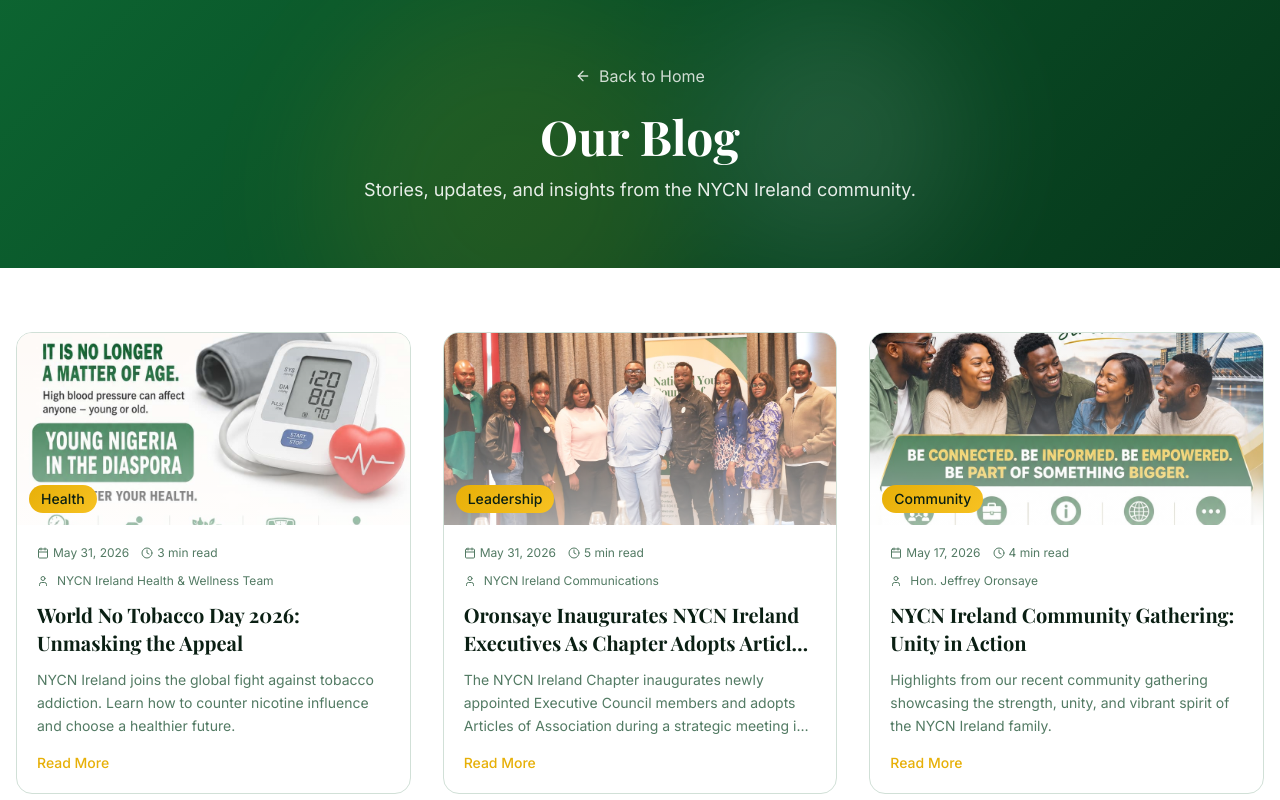
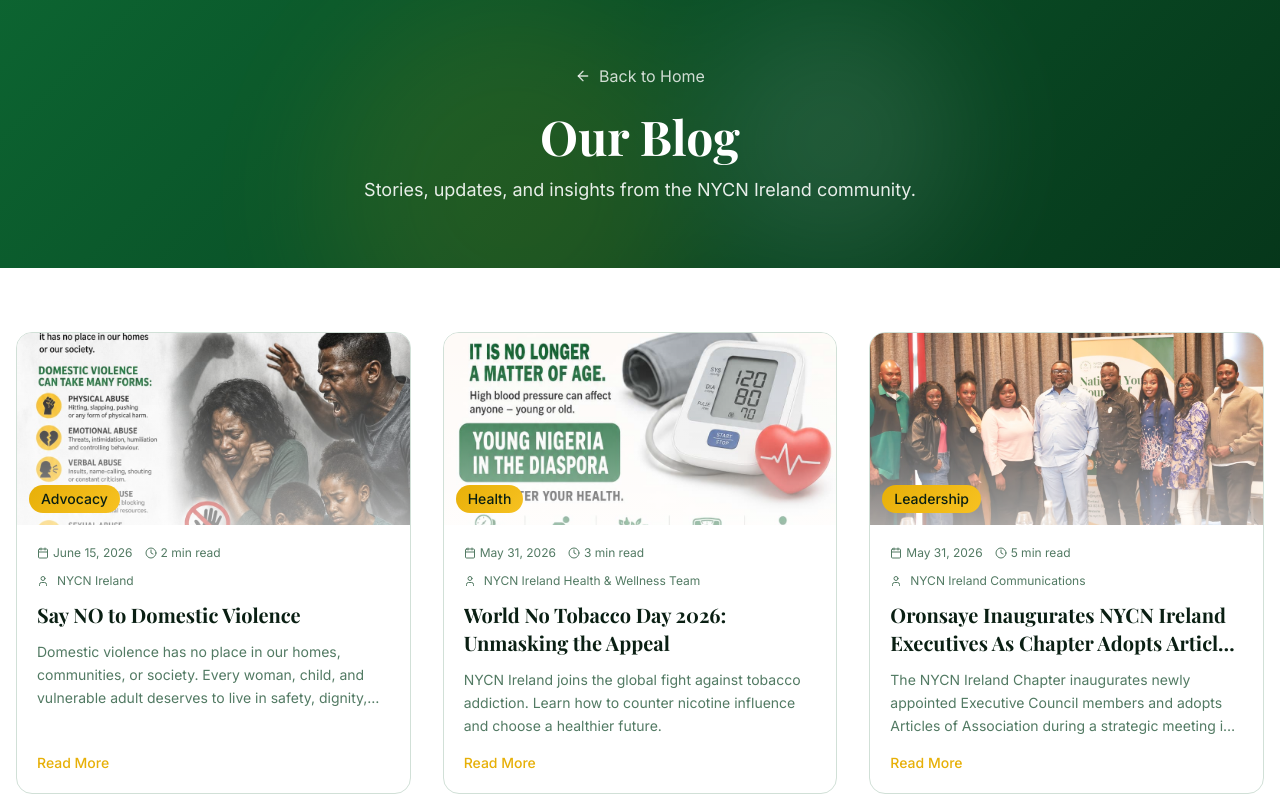
Before and after one commit to glorino/NYCN, a React (Vite) app: page /blog in a window 1280 px wide. Shown: the top 800 px of the page. Built offline with nearby package versions, Linux system fonts and the light colour scheme; the HTML template or start-up script is replaced by a standard one.

Commit message:
Add blog post: Say NO to Domestic Violence

```diff
--- a/src/pages/BlogPage.tsx
+++ b/src/pages/BlogPage.tsx
@@ -5,6 +5,27 @@
 const POSTS_PER_PAGE = 6;
 
 const posts = [
+  {
+    id: 13,
+    title: 'Say NO to Domestic Violence',
+    excerpt: 'Domestic violence has no place in our homes, communities, or society. Every woman, child, and vulnerable adult deserves to live in safety, dignity, and respect.',
+    content: `🚫 Say NO to Domestic Violence!
+
+Domestic violence has no place in our homes, communities, or society. Every woman, child, and vulnerable adult deserves to live in safety, dignity, and respect.
+
+As Nigerian youths in Ireland, we stand united against all forms of abuse and violence. Together, we can raise awareness, support victims, and build a community founded on compassion, equality, and justice.
+
+Join us in creating a safer future for everyone.
+
+🌍 Become part of the movement: www.nycnireland.ie
+
+#EndDomesticViolence #SayNoToAbuse #ProtectWomenAndChildren #SupportVictims #NYCNIreland #CommunitySafety #YouthForChangeCorrecte`,
+    author: 'NYCN Ireland',
+    date: 'June 15, 2026',
+    readTime: '2 min read',
+    category: 'Advocacy',
+    image: '/blog/domestic-violence-2026.jpeg',
+  },
   {
     id: 12,
     title: 'World No Tobacco Day 2026: Unmasking the Appeal',
```
Also changed, not shown: public/blog/domestic-violence-2026.jpeg (added).
